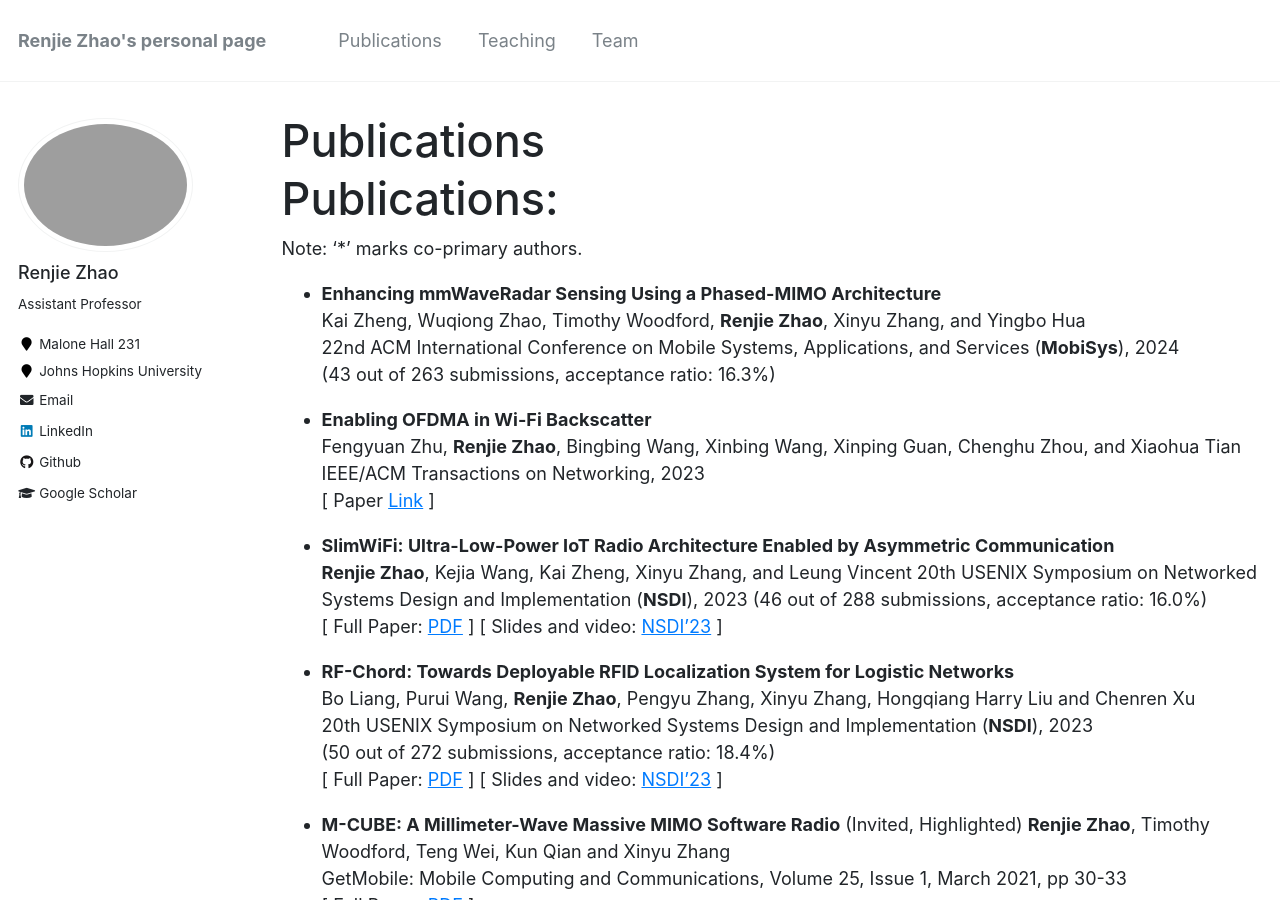
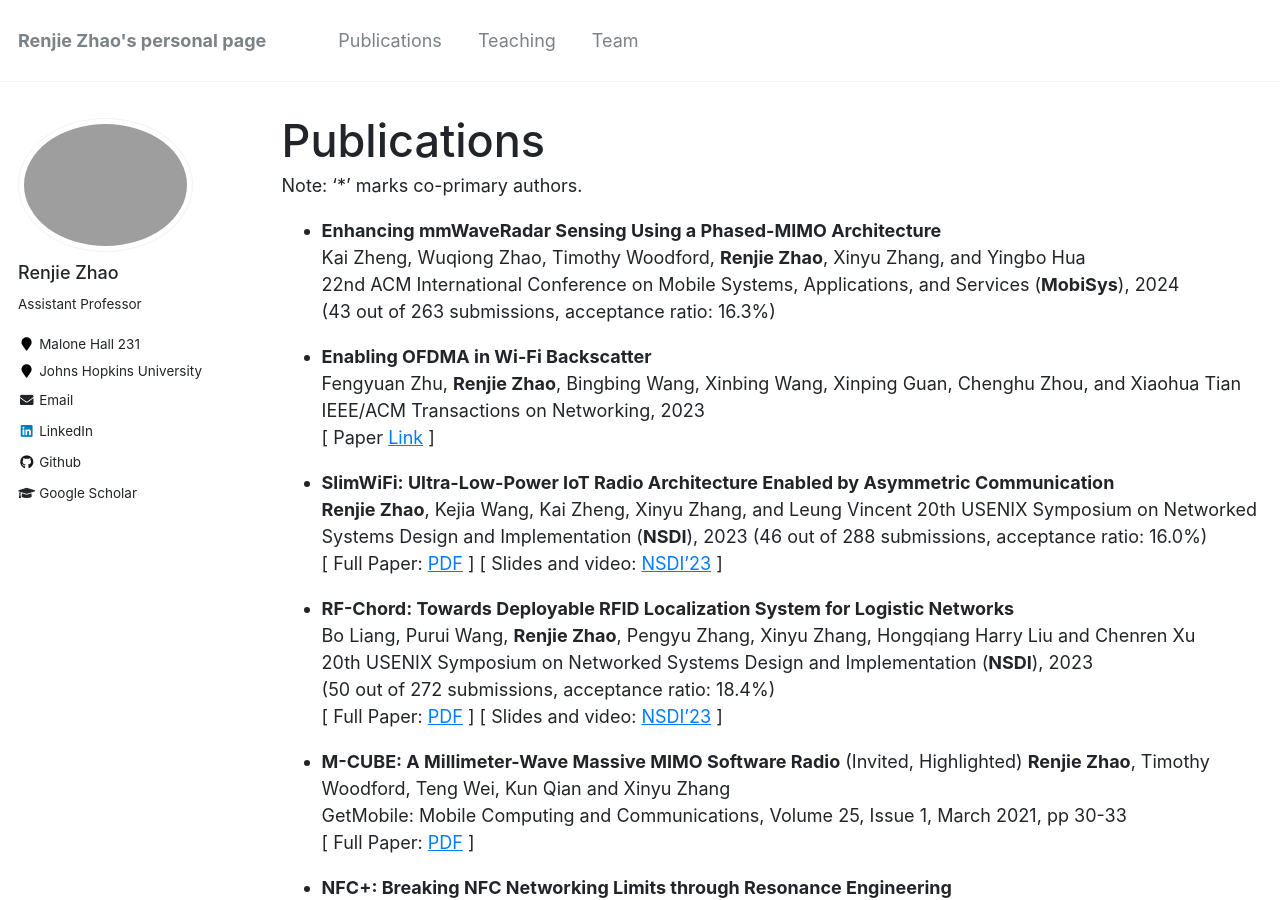
Before and after one commit to mle0108/RenjieZhao.github.io, a Jekyll site: the page built from _pages/publications.md, in a window 1280 px wide and 900 px high. Built offline with Jekyll 4.4.1, drawn with Linux system fonts in a browser that asks for light colours.

Commit message:
remove duplicated title

```diff
--- a/_pages/publications.md
+++ b/_pages/publications.md
@@ -7,8 +7,6 @@ redirect_from:
   - /publications/
   - /publications.html
 ---
-
-# Publications:
 
 {% if author.googlescholar %}
   You can also find my articles on <u><a href="{{author.googlescholar}}">my Google Scholar profile</a>.</u>
```
